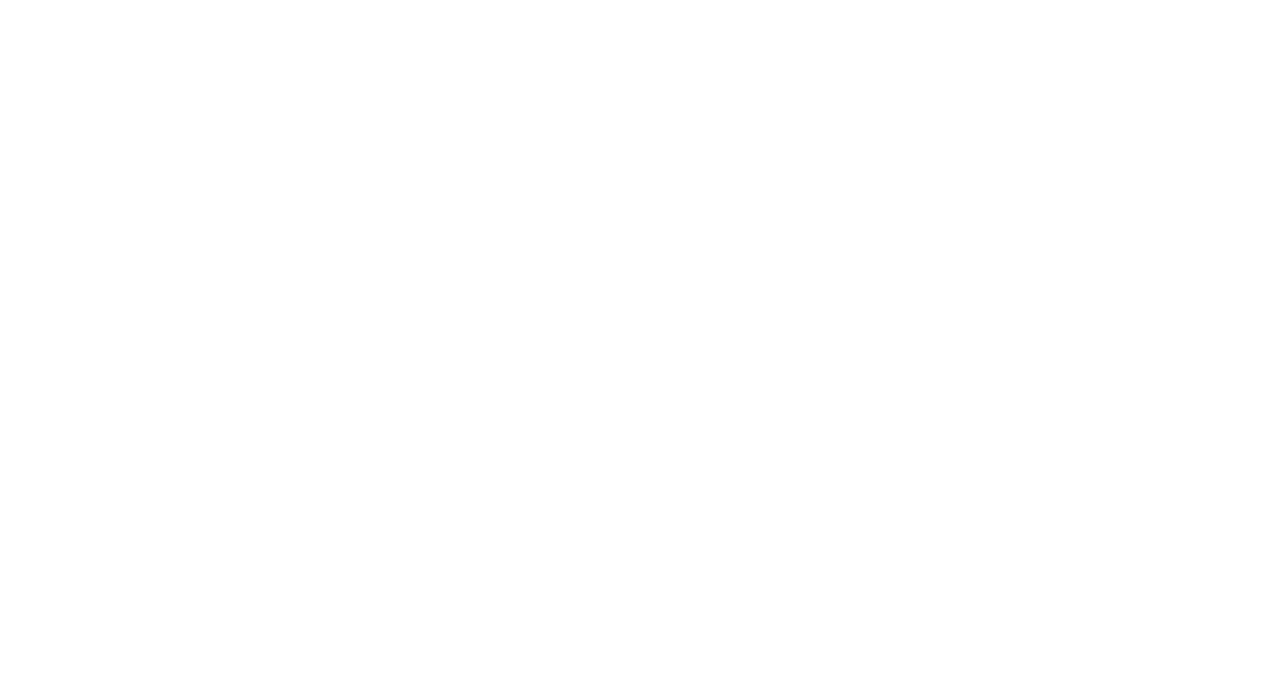
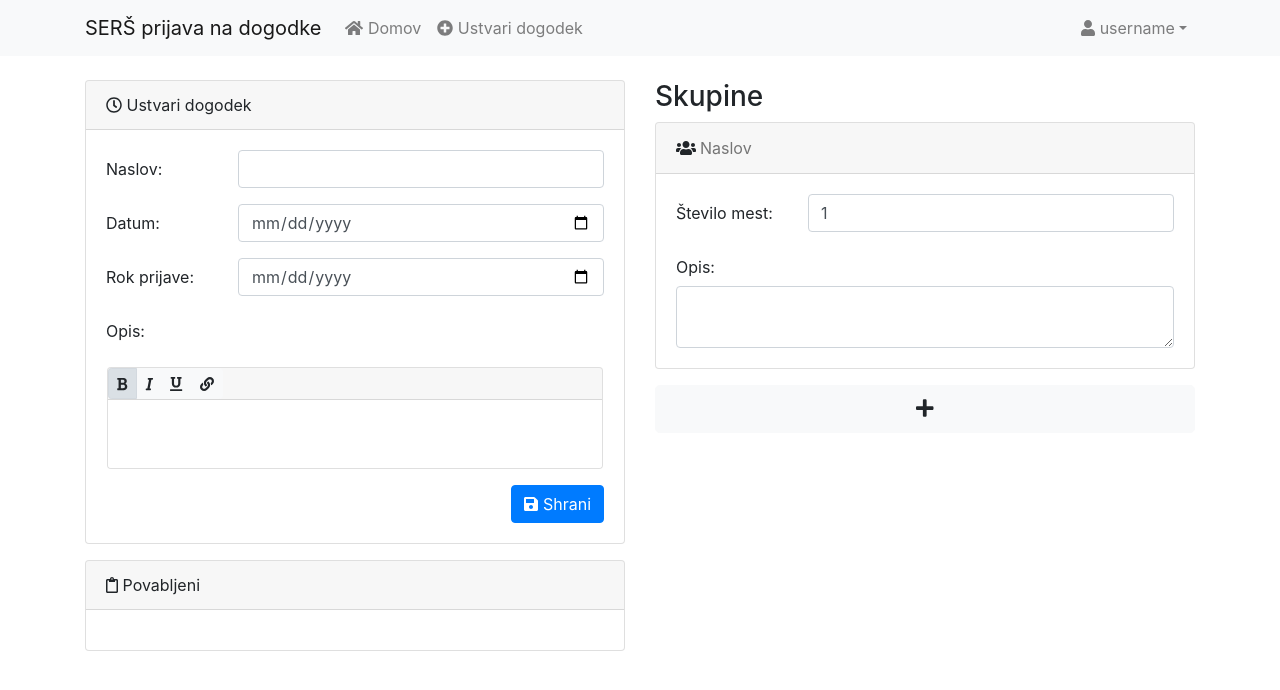
Before and after one commit to s3r5/dogodki.sers.si, a Django app: page /dogodek/ustvari in a window 1280 px wide. Before the commit the part shown is empty. Shown: the top 690 px of the page. Run offline with Django 3.2, Linux system fonts and the light colour scheme; some libraries are stand-ins or nearby versions.

Commit message:
Vmesnik za urejanje dogodkov
 - Prototip vmesnika za urejanje (ki je manjkal v b1b5416c)
 - Del JS kode je bil v napačni datoteki in je zdaj premaknjen

```diff
--- a/dogodki_app/templates/dogodki/dogodek_edit.html
+++ b/dogodki_app/templates/dogodki/dogodek_edit.html
@@ -0,0 +1,96 @@
+{% extends 'dogodki/base.html' %}
+{% block main %}
+<div class="row">
+	<div class="col-md">
+		<div class="card mb-3">
+			<div class="card-header"><i class="far fa-clock"></i> Ustvari dogodek</div>
+			<div class="card-body">
+				<form>
+					<div class="form-group row">
+						<label for="naslov" class="col-sm-3 col-form-label" required>Naslov:</label>
+						<div class="col-sm">
+							<input type="text" class="form-control" id="naslov" value="">
+						</div>
+					</div>
+					<div class="form-group row">
+						<label for="datum" class="col-sm-3 col-form-label">Datum:</label>
+						<div class="col-sm">
+							<input type="date" class="form-control" id="datum" required>
+						</div>
+					</div>
+					<div class="form-group row">
+						<label for="rok" class="col-sm-3 col-form-label">Rok prijave:</label>
+						<div class="col-sm">
+							<input type="date" class="form-control" id="rok" required>
+						</div>
+					</div>
+					<div class="form-group" style="margin: 0 -15px">
+						<label for="opis" class="col-sm-3 col-form-label">Opis:</label>
+						<div class="col-sm">
+							<textarea class="form-control" id="opis" required></textarea>
+						</div>
+						<div class="card m-3" style="display: none" id="opis-wysiwyg">
+							<div class="card-header p-0">
+								<div class="btn-group" role="group" aria-label="First group">
+									<button type="button" data-toggle="button" class="btn btn-sm btn-light active"><i class="fas fa-bold"></i></button>
+									<button type="button" data-toggle="button" class="btn btn-sm btn-light"><i class="fas fa-italic"></i></button>
+									<button type="button" data-toggle="button" class="btn btn-sm btn-light"><i class="fas fa-underline"></i></button>
+									<button type="button" data-toggle="button" class="btn btn-sm btn-light"><i class="fas fa-link"></i></button>
+								</div>
+							</div>
+							<div class="card-body form-control pb-5" style="border: none; z-index: 1;" contenteditable="true">
+								&nbsp;
+							</div>
+						</div>
+					</div>
+					<button type="submit" class="btn btn-primary float-right"><i class="fas fa-save"></i> Shrani</button>
+				</form>
+			</div>
+		</div>
+
+		<div class="card">
+			<div class="card-header"><i class="far fa-clipboard"></i> Povabljeni</div>
+			<div class="card-body">
+
+			</div>
+		</div>
+	</div>
+
+	<div class="col-md">
+		<h3>Skupine</h3>
+		<form class="card mb-3 skupina">
+			<div class="card-header form-inline">
+				<i class="fas fa-users"></i> <input type="text" class="form-control-plaintext ml-1 p-0" id="sk1-naslov" style="width: auto;" value="" placeholder="Naslov">
+			</div>
+			<div class="card-body">
+				<div class="form-group row">
+					<label for="sk1-mesta" class="col-sm-3 col-form-label">Število mest:</label>
+					<div class="col-sm">
+						<input type="number" class="form-control" id="sk1-mesta" min=1 value=1 required>
+					</div>
+				</div>
+				<div class="form-group" style="margin: 0 -15px">
+					<label for="sk1-opis" class="col-sm-3 col-form-label">Opis:</label>
+					<div class="col-sm">
+						<textarea class="form-control" id="sk1-opis" required></textarea>
+					</div>
+				</div>
+			</div>
+		</form>
+		<button type="button" class="btn btn-lg btn-block mt-3 btn-light" id="nova-skupina"><i class="fas fa-plus"></i></button>
+	</div>
+</div>
+
+<script>
+window.onload = () => {
+	// TODO: WYSIWYG editor
+	$("#opis").hide();
+	$("#opis-wysiwyg").show();
+
+	$("#nova-skupina").click(evt => {
+		// TODO: Dodajanje kartice za novo skupino brez kloniranja
+		$($(".skupina").get(-1)).clone().insertBefore("#nova-skupina")
+	});
+};
+</script>
+{% endblock main %}
```
Also changed, not shown: dogodki_app/templates/dogodki/dogodek.html (+0 -11 lines).
